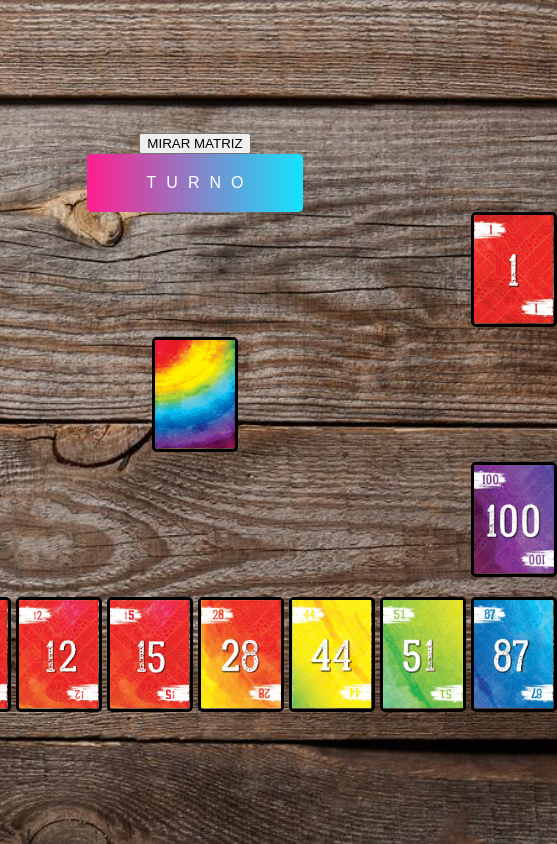
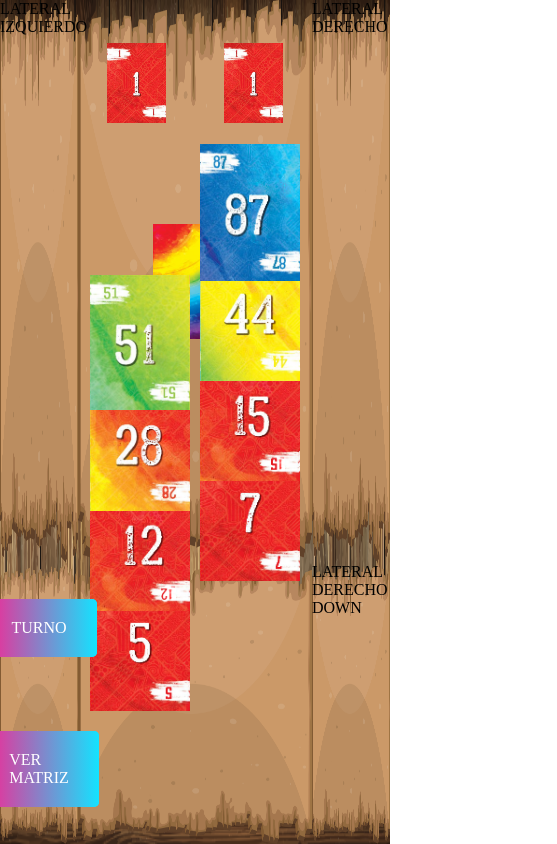
Before and after one commit to LucaVado/THEGAMEVD, a website built with Vite: page index.html in a window 390 px wide. Shown: the whole page, 557 px wide, since content can reach past the window. Built offline with nearby package versions, Linux system fonts and the light colour scheme.

Commit message:
Se modifico el codigo por completo(html y css) dejando la estructura de html, cambiando por completo el uso de css, agregando la funcion grid, para usar columnas y rows, donde utilizamos layouts para usar la prograsiva, sin embargo sigue en prueba y en uso de bordes para la verificacion, asi como la Hand aun esta con problemas de responsive

```diff
--- a/CSS/index.css
+++ b/CSS/index.css
@@ -1,79 +1,247 @@
-body {
+body, html {
     margin: 0;
+    padding: 0;
+    height: 100%;
+}
+
+.container {
+    background: url("../IMG/mesaContainer.png");
+    background-size: 100% 100%;
+    position: absolute;
+    top: 0;
+    left: 0;
+    width: 100%;
+    height: 100%;
+    box-sizing: border-box;
+    /*border: 10px solid aqua;*/
+    overflow: hidden;
+    display: grid;
+    grid-template-columns: repeat(5,20%);
+    grid-template-rows: repeat(6,1fr);
+    grid-template-areas:
+    "n3 n1 n1 n1 n4"
+    "n3 n1 n1 n1 n4"
+    "n3 n1 n1 n1 n4"
+    "n3 n1 n1 n1 n4"
+    "n5 n2 n2 n2 n6"
+    "n5 n2 n2 n2 n6"
+;
+}
+
+.board{
+    background-image: url("../IMG/imageBoard.png");
+    background-size: 100% 100%;
+
+    /*border: 5px solid red;*/
+    grid-area: n1;
+    display: grid;
+    grid-template-columns: auto;
+    grid-template-rows: auto auto auto;
+
+}
+
+
+.lateralDerecho{
+    background-image: url("../IMG/imageBoard.png");
+    background-size: 100% 100%;
+    /*border: 5px solid black;*/
+    grid-area: n4;
+}
+.lateralIzquierdo{
+    background-image: url("../IMG/imageBoard.png");
+    background-size: 100% 100%;
+    /*border: 5px solid seagreen;*/
+    grid-area: n3;
+}
+.lateralIzquierdoDown{
+    background-image: url("../IMG/imageBoard.png");
+    background-size: 100% 100%;
+    /*border: 5px solid purple;*/
+    grid-area: n5;
+    display: flex;
+    flex-wrap: wrap;
+    justify-content: center;
+    align-items: center;
+}
+.lateralDerechoDown{
+    background-image: url("../IMG/imageBoard.png");
+    background-size: 100% 100%;
+   /* border: 5px solid yellow;*/
+    grid-area: n6;
+}
+.divz {
+   /* border: 5px solid black;*/
+    display: flex;
+    justify-content: space-between;
+
+}
+
+.board .card {
+    display: flex;
+    flex-direction: column;
+    justify-content: center;
+    align-items: center;
+}
+
+.board .card img {
+    max-width: 50%;
+    max-height: 100%;
+    object-fit: contain;
+}
+.c2{
+    justify-content: center;
+}
+.Hand {
+    background-image: url("../IMG/imageBoard.png");
+    background-size: 100% 100%;
+    /*border: 5px solid blue;*/
+    grid-area: n2;
+    display: flex;
+    flex-wrap: wrap;
+    justify-content: center;
+    align-items: center;
+}
+
+.Hand .card {
+    width: 100px;
+    height: 150px;
+    margin: 5px;
     display: flex;
     justify-content: center;
     align-items: center;
-    min-height: 100vh;
-    background-image: url('../img/MESA2.jpeg');
-    background-size: cover;
-    background-position: center;
-    font-family: Arial, sans-serif;
-    overflow: hidden; /* Evitar el scroll de la página */
+    position: relative;
 }
 
-.tablero {
-    display: flex;
-    flex-direction: column;
-    align-items: center;
-    margin-top: 20px;
+.Hand .card img {
+    max-width: 100%;
+    max-height: 100%;
+    object-fit: contain;
+
 }
 
-.fila {
-    display: flex;
-    gap: 5px;
-    align-items: center; /* Alinear al centro verticalmente */
-    justify-content: space-between;
-    width: 100%;
-    margin-bottom: 10px; /* Separación entre filas */
+@media screen and (max-width: 1503px) {
+
+    .Hand .card:nth-child(8) {
+        left: 0;
+        top: -130px;
     }
 
-.fila-center {
-    display: flex;
-    gap: 5px;
-    align-items: center;
-    justify-content: center;
-    width: 100%;
-    margin-bottom: 10px; /* Separación entre filas */
+}
+@media screen and (max-width: 1319px) {
+    .Hand .card:nth-child(7) {
+        left: 0;
+        top: -130px;
     }
 
-.fila-inferior {
-    display: flex;
-    gap: 5px;
-    align-items: center;
-    justify-content: center;
-    width: 100%;
-    margin-top: 10px;
-    margin-bottom: 20px;
+}
+@media screen and (max-width: 1136px) {
+    .Hand .card:nth-child(6) {
+        left: 0;
+        top: -130px;
     }
 
-.carta {
-    width: 80px; /* Ancho fijo para las cartas */
-    height: 109px;
-    border: 3px solid black;
-    display: flex;
-    justify-content: center;
-    align-items: center;
-    border-radius: 5px;
-    flex-shrink: 0;
+}
+@media screen and (max-width: 953px) {
+    .Hand .card:nth-child(5) {
+        left: 0;
+        top: -130px;
     }
 
-.carta img {
-    max-width: 100%; /* Imágenes serán responsivas */
-    max-height: 100%; /* Imágenes serán responsivas */
+}
+@media screen and (max-width: 769px) {
+    .Hand .card:nth-child(4) {
+        left: 0;
+        top: -130px;
+    }
+    .Hand .card:nth-child(7) {
+        left: 0;
+        top: -260px;
+    }
+    .Hand .card:nth-child(8) {
+        left: 0;
+        top: -260px;
     }
 
-.carta.zero {
-    display: none;
+}
+@media screen and (max-width: 586px) {
+    .Hand .card:nth-child(3) {
+        left: 0;
+        top: -130px;
+    }
+    .Hand .card:nth-child(5) {
+        left: 0;
+        top: -260px;
+    }
+    .Hand .card:nth-child(6) {
+        left: 0;
+        top: -260px;
+    }
+    .Hand .card:nth-child(7) {
+        left: 0;
+        top: -390px;
+    }
+    .Hand .card:nth-child(8) {
+        left: 0;
+        top: -390px;
+    }
+}
+@media screen and (max-width: 403px) {
+    .Hand .card:nth-child(2) {
+        left: 0;
+        top: -130px;
+        overflow: hidden;
+    }
+    .Hand .card:nth-child(3) {
+        left: 0;
+        top: -260px;
+        overflow: hidden;
+    }
+    .Hand .card:nth-child(4) {
+        left: 0;
+        top: -390px;
+        overflow: hidden;
+    }
+    .Hand .card:nth-child(5) {
+        left: 0;
+        top: -520px;
+        overflow: hidden;
+    }
+    .Hand .card:nth-child(6) {
+        left: 0;
+        top: -650px;
+        overflow: hidden;
+    }
+    .Hand .card:nth-child(7) {
+        left: 0;
+        top: -780px;
+        overflow: hidden;
+    }
+    .Hand .card:nth-child(8) {
+        left: 0;
+        top: -910px;
+        overflow: hidden;
+    }
 }
 
+/*@media screen and (max-width: 768px) {
+    .container {
+        grid-template-areas:
+        "n1 n1 n1 n1 n1"
+        "n1 n1 n1 n1 n1"
+        "n1 n1 n1 n1 n1"
+        "n2 n2 n2 n2 n2"
+        "n2 n2 n2 n2 n2"
+        "n5 n5 n5 n6 n6";
+
+    }
+
+}*/
 
 .btn{
     position: relative;
-    padding: 20px 50px;
+    padding: 20px 30px;
     text-decoration: none;
     color: #fff;
-    letter-spacing: 10px;
-    text-indent: 10px;
     z-index: 2;
 }
 
@@ -112,4 +280,46 @@ body {
 
 .btn-4:hover::before{
     background-position: 100%;
+
 }
+
+
+.Hand .card:hover img {
+    border: 5px solid transparent;
+    animation: borderAnimation 2s linear infinite;
+}
+@keyframes borderAnimation {
+    0% {
+        border-left-color: red;
+        border-top-color: green;
+        border-right-color: blue;
+        border-bottom-color: green;
+    }
+    25% {
+        border-left-color: green;
+        border-top-color: blue;
+        border-right-color: green;
+        border-bottom-color: red;
+    }
+    50% {
+        border-left-color: blue;
+        border-top-color: green;
+        border-right-color: red;
+        border-bottom-color: green;
+    }
+    75% {
+        border-left-color: green;
+        border-top-color: red;
+        border-right-color: green;
+        border-bottom-color: blue;
+    }
+    100% {
+        border-left-color: red;
+        border-top-color: green;
+        border-right-color: blue;
+        border-bottom-color: green;
+    }
+}
+.card.zero{
+    display: none;
+}
--- a/JS/thegame.js
+++ b/JS/thegame.js
@@ -290,6 +290,7 @@ function drop(event) {
 
     // Llama a tu función personalizada para manejar el evento de soltar carta
     moverCarta(draggedElement, event.target);
+
 }
 
 function gameOverMovimiento() {
--- a/index.html
+++ b/index.html
@@ -7,59 +7,72 @@
     <title>Juego de Cartas</title>
 </head>
 <body>
-<div class="tablero">
-    <button id="verMatriz">MIRAR MATRIZ</button>
-    <a href="#" class="btn btn-4" id="btnTurno">TURNO</a>
-    <div class="fila">
-        <div class="carta">
+<div class="container">
+    <div class="board">
+        <div class="divz c1">
+            <div class="card card-1L">
                 <img id="GAME1Izquierda" src="" alt="No image" draggable="true">
             </div>
-        <div class="carta">
+            <div class="card card-1D">
                 <img id="GAME1Derecha" src="" alt="No image" draggable="true">
             </div>
         </div>
-    <div class="fila-center">
-        <div class="carta">
+        <div class="divz c2">
+            <div class="card card-back">
                 <img src="IMG/GAMEBACK.png" alt="GAMEBACK">
             </div>
         </div>
-    <div class="fila">
-        <div class="carta">
+        <div class="divz c3">
+            <div class="card card-100L">
                 <img id="GAME100Izquierda" src="" alt="No image" draggable="true">
             </div>
-        <div class="carta">
+            <div class="card card-100D">
                 <img id="GAME100Derecha" src="" alt="No image" draggable="true">
             </div>
         </div>
 
-    <div class="fila-inferior">
-        <div class="carta" >
+
+    </div>
+    <div class="item Hand">
+        <div class="card" >
             <img id="0" src="" alt="No image" draggable="true">
         </div>
-        <div class="carta" >
+        <div class="card" >
             <img id="1" src="" alt="No image" draggable="true">
         </div>
-        <div class="carta" >
+        <div class="card" >
             <img id="2" src="" alt="No image" draggable="true">
         </div>
-        <div class="carta" >
+        <div class="card" >
             <img id="3" src="" alt="No image" draggable="true">
         </div>
-        <div class="carta" >
+        <div class="card" >
             <img id="4" src="" alt="No image" draggable="true">
         </div>
-        <div class="carta" >
+        <div class="card" >
             <img id="5" src="" alt="No image" draggable="true">
         </div>
-        <div class="carta" >
+        <div class="card" >
             <img id="6" src="" alt="No image" draggable="true">
         </div>
-        <div class="carta" >
+        <div class="card" >
             <img id="7" src="" alt="No image" draggable="true">
         </div>
     </div>
+    <div class="item lateralIzquierdo">LATERAL IZQUIERDO
+
     </div>
+    <div class="item lateralDerecho">LATERAL DERECHO
 
+    </div>
+    <div class="item lateralIzquierdoDown">
+        <a href="#" class="btn btn-4" id="btnTurno">TURNO</a>
+        <a href="#" class="btn btn-4" id="verMatriz">VER MATRIZ</a>
+    </div>
+    <div class="item lateralDerechoDown">LATERAL DERECHO DOWN
+
+    </div>
+</div>
 <script src="JS/thegame.js"></script>
 </body>
 </html>
```
Also changed, not shown: IMG/imageBoard.png (added), IMG/mesaContainer.png (added). Lines whose indentation alone changed are shown as unchanged.
